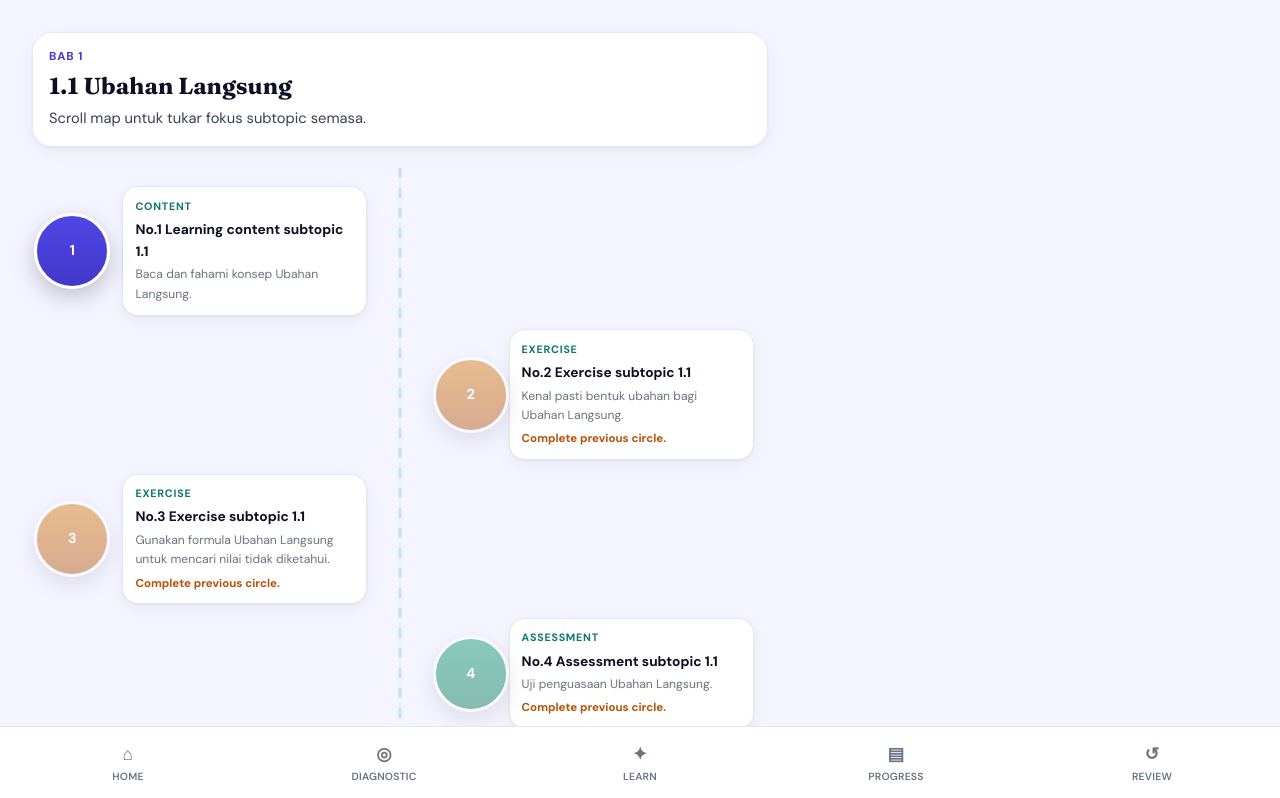
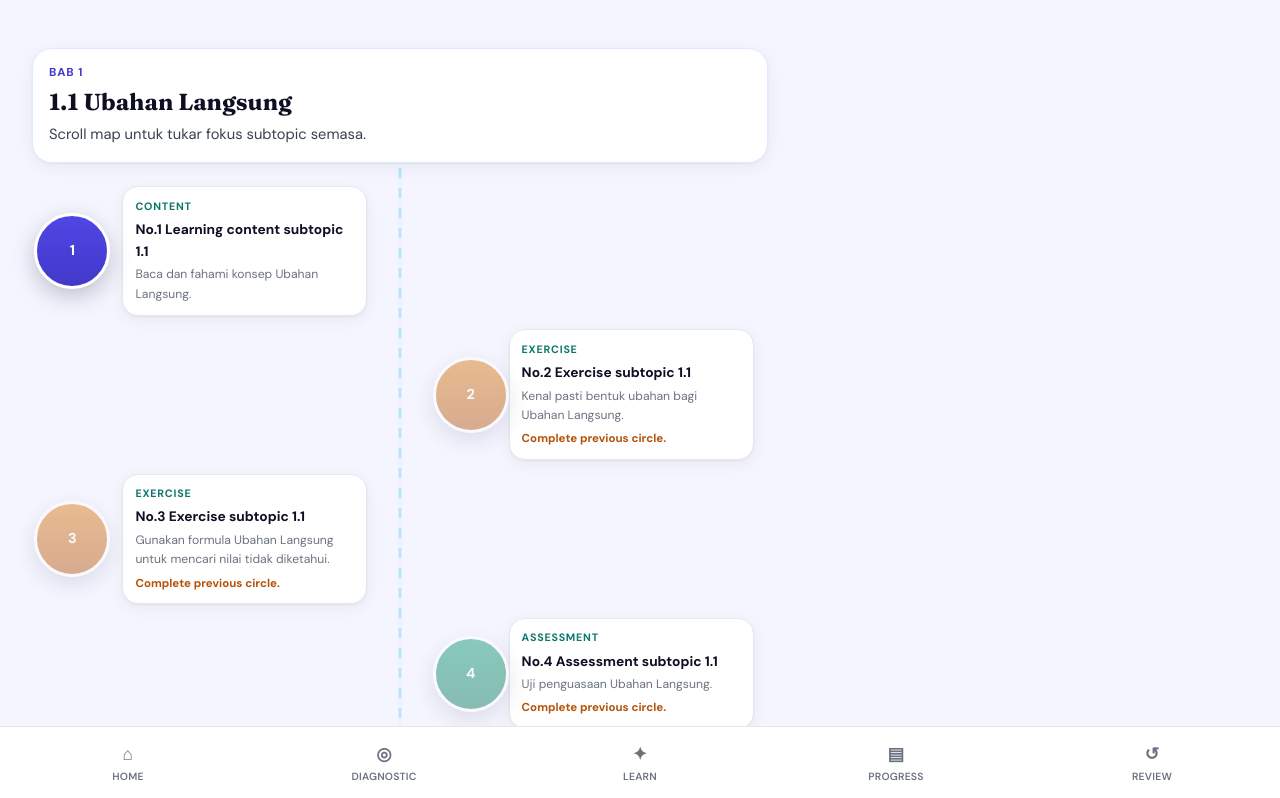
Before and after one commit to haziqhalifi/StudyLah, a Next.js app in the folder frontend/: page /materials/ubahan/subtopics in a window 1280 px wide. Shown: the top 798 px of the page. Built offline with nearby package versions, Linux system fonts and the light colour scheme.

Commit message:
fix: adjust sticky position for material header to account for safe area insets

```diff
--- a/frontend/app/globals.css
+++ b/frontend/app/globals.css
@@ -1466,7 +1466,7 @@ h3 {
 
 .material-current-head {
   position: sticky;
-  top: calc(-1 * var(--app-main-pad-top));
+  top: calc(env(safe-area-inset-top, 0px) + 0.5rem);
   z-index: 40;
   border-radius: var(--r-xl);
   border: 1px solid #dbeafe;
@@ -1475,6 +1475,12 @@ h3 {
   padding: 0.95rem 1rem;
   box-shadow: var(--shadow-card);
   margin-bottom: 0.3rem;
+}
+
+@media (min-width: 769px) {
+  .material-current-head {
+    top: 1rem;
+  }
 }
 
 .material-current-head .material-title {
```
